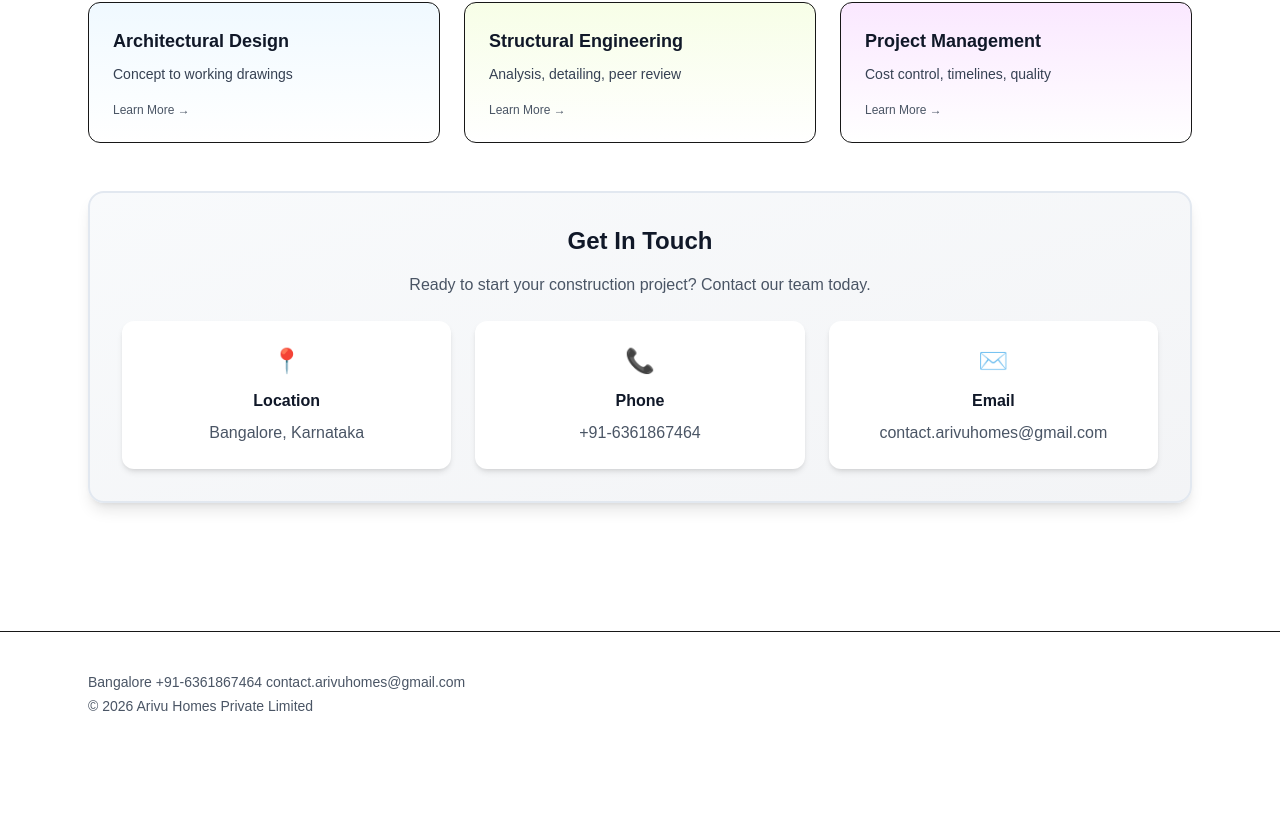
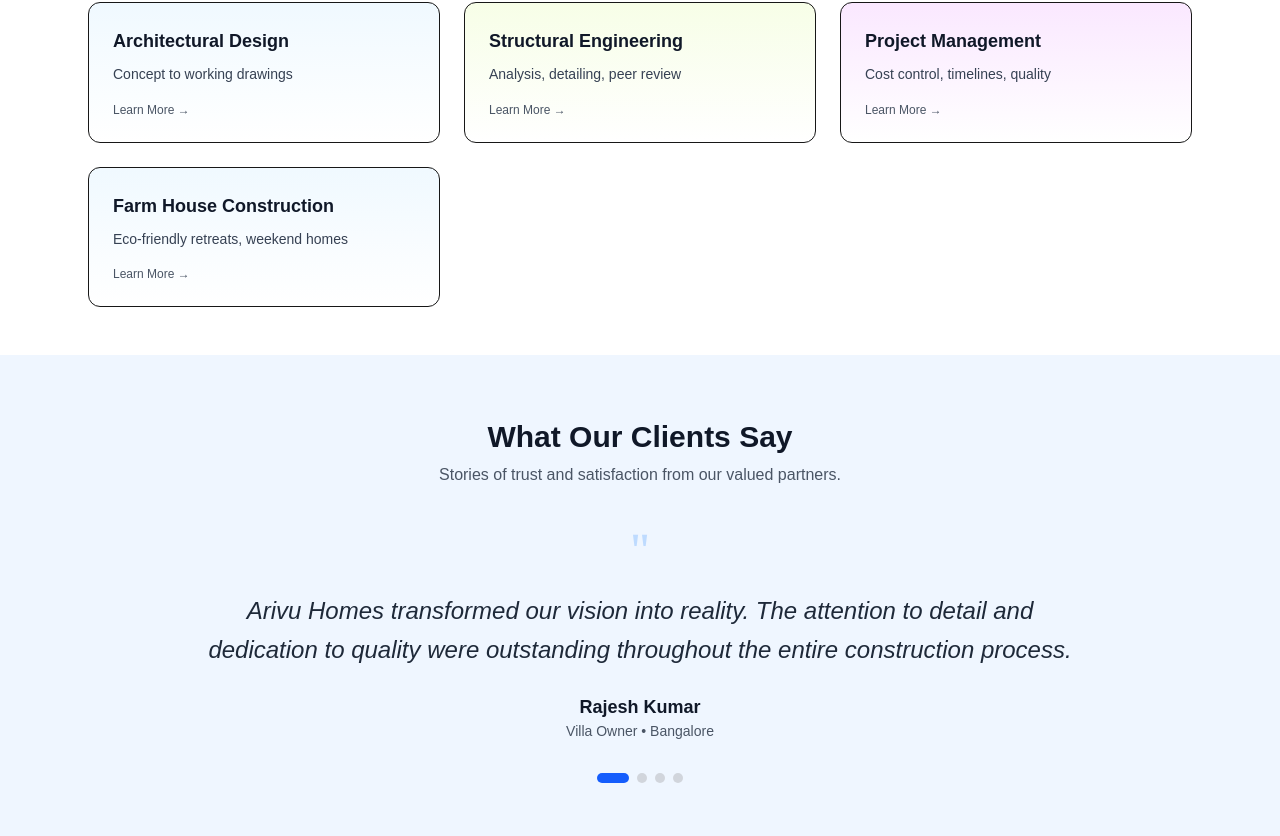
Before and after one commit to Rohithg86/arivu-homes, a Next.js app: page / in a window 1280 px wide. Shown: the part 1384-2220 px from the top of the page. Before the commit the page ends 2140 px from the top, so only its background shows below. Built offline with nearby package versions, Linux system fonts and the light colour scheme.

Commit message:
feat: testimonials, farm house service, video only home, mobile menu explore, and ui alignments

```diff
--- a/src/app/journey/page.tsx
+++ b/src/app/journey/page.tsx
@@ -100,8 +100,8 @@ export default function JourneyPage() {
       </div>
 
       {/* Video: reduced frame as requested */}
-      <div className="mt-5 sm:mt-6 -mx-4 sm:mx-0 sm:rounded-2xl overflow-hidden sm:border max-w-4xl mx-auto shadow-2xl">
-        <div className="relative w-full bg-black">
+      <div className="mt-5 sm:mt-6 -mx-4 sm:mx-0 sm:rounded-2xl overflow-hidden sm:border max-w-6xl mx-auto shadow-2xl">
+        <div className="relative w-full bg-black aspect-video">
           <video
             ref={videoRef}
             className="block w-full h-auto"
--- a/src/app/page.tsx
+++ b/src/app/page.tsx
@@ -1,7 +1,8 @@
 import { HeroSlideshow } from "@/components/HeroSlideshow";
 import Link from "next/link";
 import { ContactWidget } from "@/components/ContactWidget";
-import Image from "next/image"; // Image is used in other sections too
+import Image from "next/image";
+import { TestimonialSlideshow } from "@/components/TestimonialSlideshow";
 
 export default function Home() {
   return (
@@ -84,6 +85,7 @@ export default function Home() {
           { name: 'Architectural Design', desc: 'Concept to working drawings', slug: 'architectural-design' },
           { name: 'Structural Engineering', desc: 'Analysis, detailing, peer review', slug: 'structural-engineering' },
           { name: 'Project Management', desc: 'Cost control, timelines, quality', slug: 'project-management' },
+          { name: 'Farm House Construction', desc: 'Eco-friendly retreats, weekend homes', slug: 'farm-house-construction' },
         ].map((s, index) => {
           return (
             <Link
@@ -100,6 +102,17 @@ export default function Home() {
             </Link>
           );
         })}
+      </section>
+
+      {/* Testimonials Section */}
+      <section className="bg-blue-50 py-16 mb-16">
+        <div className="max-w-6xl mx-auto px-6">
+          <div className="text-center mb-10">
+            <h2 className="text-3xl font-bold text-gray-900">What Our Clients Say</h2>
+            <p className="text-gray-600 mt-2">Stories of trust and satisfaction from our valued partners.</p>
+          </div>
+          <TestimonialSlideshow />
+        </div>
       </section>
 
       <section id="contact" className="max-w-6xl mx-auto px-6 pb-16">
--- a/src/app/services/page.tsx
+++ b/src/app/services/page.tsx
@@ -1,21 +1,22 @@
 import Link from "next/link";
 
 const services = [
-  { name:'Residential Construction', desc:'Villas, apartments, turnkey builds', slug:'residential-construction' },
-  { name:'Commercial Construction', desc:'Offices, retail, industrial', slug:'commercial-construction' },
-  { name:'Renovation & Remodeling', desc:'Structural retrofits, interiors', slug:'renovation-remodeling' },
-  { name:'Architectural Design', desc:'Concept to working drawings', slug:'architectural-design' },
-  { name:'Structural Engineering', desc:'Analysis, detailing, peer review', slug:'structural-engineering' },
-  { name:'Project Management', desc:'Cost control, timelines, quality', slug:'project-management' },
+  { name: 'Residential Construction', desc: 'Villas, apartments, turnkey builds', slug: 'residential-construction' },
+  { name: 'Commercial Construction', desc: 'Offices, retail, industrial', slug: 'commercial-construction' },
+  { name: 'Renovation & Remodeling', desc: 'Structural retrofits, interiors', slug: 'renovation-remodeling' },
+  { name: 'Architectural Design', desc: 'Concept to working drawings', slug: 'architectural-design' },
+  { name: 'Structural Engineering', desc: 'Analysis, detailing, peer review', slug: 'structural-engineering' },
+  { name: 'Project Management', desc: 'Cost control, timelines, quality', slug: 'project-management' },
+  { name: 'Farm House Construction', desc: 'Eco-friendly retreats, weekend homes', slug: 'farm-house-construction' },
 ];
 
-export default function ServicesPage(){
+export default function ServicesPage() {
   return (
     <main className="max-w-6xl mx-auto px-6 py-12">
       <h1 className="text-3xl font-bold">Our Services</h1>
       <p className="text-gray-600 mt-2">Explore our end-to-end offerings across design, engineering, and construction.</p>
       <div className="mt-8 grid gap-6 md:grid-cols-2">
-        {services.map(s=> (
+        {services.map(s => (
           <Link key={s.slug} href={`/services/${s.slug}`} className="rounded-2xl border bg-white/70 backdrop-blur p-6 hover:shadow-md transition">
             <h3 className="text-xl font-semibold">{s.name}</h3>
             <p className="text-gray-600 mt-1">{s.desc}</p>
--- a/src/app/team/page.tsx
+++ b/src/app/team/page.tsx
@@ -110,7 +110,7 @@ export default function TeamPage() {
                       </div>
                       <h3 className="text-2xl font-bold mb-1">{member.name}</h3>
                       <p className="text-lg opacity-90 mb-2">{member.role}</p>
-                      <div className="bg-white bg-opacity-20 rounded-full px-3 py-1 text-sm">
+                      <div className="text-sm font-medium opacity-90">
                         {member.experience} Experience
                       </div>
                     </div>
@@ -123,7 +123,7 @@ export default function TeamPage() {
                     </p>
 
                     {/* Specialties */}
-                    <div>
+                    <div className="min-h-[80px]">
                       <h4 className="font-semibold text-gray-900 mb-3">Key Specialties</h4>
                       <div className="flex flex-wrap gap-2">
                         {member.specialties.map((specialty, index) => (
--- a/src/components/HeroSlideshow.tsx
+++ b/src/components/HeroSlideshow.tsx
@@ -5,7 +5,6 @@ import Image from "next/image";
 import { AnimatePresence, motion } from "framer-motion";
 
 const SLIDES = [
-  { type: "image", src: "/home-extra.jpg", duration: 5000 },
   { type: "video", src: "/videos/client-journey.mp4", duration: 15000 },
 ];
 
@@ -32,30 +31,18 @@ export function HeroSlideshow() {
           transition={{ duration: 1 }}
           className="absolute inset-0 w-full h-full"
         >
-          {SLIDES[currentIndex].type === "image" ? (
-            <Image
-              src={SLIDES[currentIndex].src}
-              alt="Background"
-              fill
-              className="object-cover object-center"
-              priority
-            />
-          ) : (
           <video
             className="w-full h-full object-cover object-center"
             autoPlay
             muted
-              loop={false}
+            loop
             playsInline
-              // When video ends, force next slide (optional, backup to timer)
-              onEnded={() => setCurrentIndex((prev) => (prev + 1) % SLIDES.length)}
           >
-              <source src={SLIDES[currentIndex].src} type="video/mp4" />
+            <source src={SLIDES[0].src} type="video/mp4" />
           </video>
-          )}
         </motion.div>
       </AnimatePresence>
-      <div className="absolute inset-0 bg-black/55 z-10" />
+      <div className="absolute inset-0 bg-black/20 z-10" />
     </div>
   );
 }
--- a/src/components/MobileNav.tsx
+++ b/src/components/MobileNav.tsx
@@ -45,7 +45,7 @@ export function MobileNav() {
         aria-expanded={open}
         aria-label="Open menu"
       >
-        Menu
+        Explore
       </button>
 
       {open && (
--- /dev/null
+++ b/src/components/TestimonialSlideshow.tsx
@@ -0,0 +1,84 @@
+"use client";
+
+import { useState, useEffect } from "react";
+import { AnimatePresence, motion } from "framer-motion";
+
+const TESTIMONIALS = [
+    {
+        id: 1,
+        text: "Arivu Homes transformed our vision into reality. The attention to detail and dedication to quality were outstanding throughout the entire construction process.",
+        name: "Rajesh Kumar",
+        role: "Villa Owner",
+        location: "Bangalore"
+    },
+    {
+        id: 2,
+        text: "Professional, transparent, and timely. Managing the project from abroad was seamless thanks to their regular updates and trustworthy team.",
+        name: "Priya Sharma",
+        role: "NRI Client",
+        location: "USA / Bangalore"
+    },
+    {
+        id: 3,
+        text: "The structural expertise they brought to our commercial project saved us both time and money. Highly recommended for complex builds.",
+        name: "Anand Reddy",
+        role: "Commercial Developer",
+        location: "Jigani"
+    },
+    {
+        id: 4,
+        text: "Renovating our ancestral home was emotional, but the team handled it with such care and respect, preserving the heritage while modernizing the amenities.",
+        name: "Lakshmi Narayan",
+        role: "Renovation Client",
+        location: "Magadi Road"
+    }
+];
+
+export function TestimonialSlideshow() {
+    const [index, setIndex] = useState(0);
+
+    useEffect(() => {
+        const timer = setInterval(() => {
+            setIndex((prev) => (prev + 1) % TESTIMONIALS.length);
+        }, 6000);
+        return () => clearInterval(timer);
+    }, []);
+
+    return (
+        <div className="relative w-full max-w-4xl mx-auto px-4">
+            <div className="relative min-h-[250px] sm:min-h-[200px] flex items-center justify-center">
+                <AnimatePresence mode="wait">
+                    <motion.div
+                        key={index}
+                        initial={{ opacity: 0, y: 20 }}
+                        animate={{ opacity: 1, y: 0 }}
+                        exit={{ opacity: 0, y: -20 }}
+                        transition={{ duration: 0.5 }}
+                        className="text-center w-full"
+                    >
+                        <div className="text-4xl sm:text-5xl text-blue-200 mb-4 font-serif">"</div>
+                        <p className="text-lg sm:text-xl md:text-2xl text-gray-800 font-medium leading-relaxed italic mb-6">
+                            {TESTIMONIALS[index].text}
+                        </p>
+                        <div>
+                            <h4 className="text-gray-900 font-bold text-lg">{TESTIMONIALS[index].name}</h4>
+                            <p className="text-sm text-gray-600">{TESTIMONIALS[index].role} • {TESTIMONIALS[index].location}</p>
+                        </div>
+                    </motion.div>
+                </AnimatePresence>
+            </div>
+
+            <div className="flex justify-center gap-2 mt-8">
+                {TESTIMONIALS.map((_, i) => (
+                    <button
+                        key={i}
+                        onClick={() => setIndex(i)}
+                        className={`w-2.5 h-2.5 rounded-full transition-all duration-300 ${i === index ? "bg-blue-600 w-8" : "bg-gray-300 hover:bg-gray-400"
+                            }`}
+                        aria-label={`Go to slide ${i + 1}`}
+                    />
+                ))}
+            </div>
+        </div>
+    );
+}
```
Also changed, not shown: src/app/projects/page.tsx (+8 -13 lines). Lines whose indentation alone changed are shown as unchanged.
